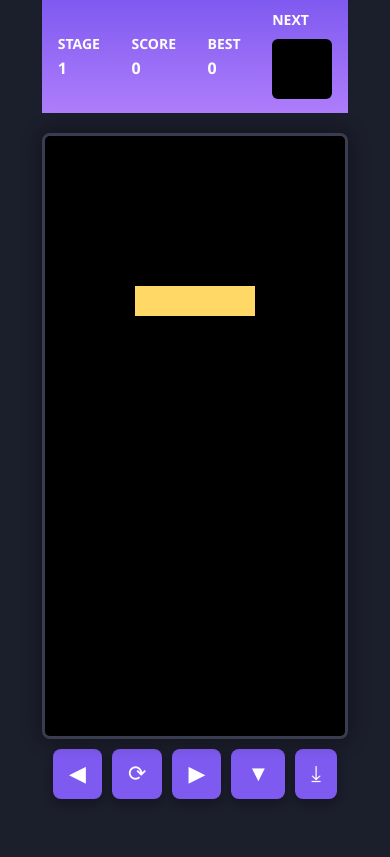
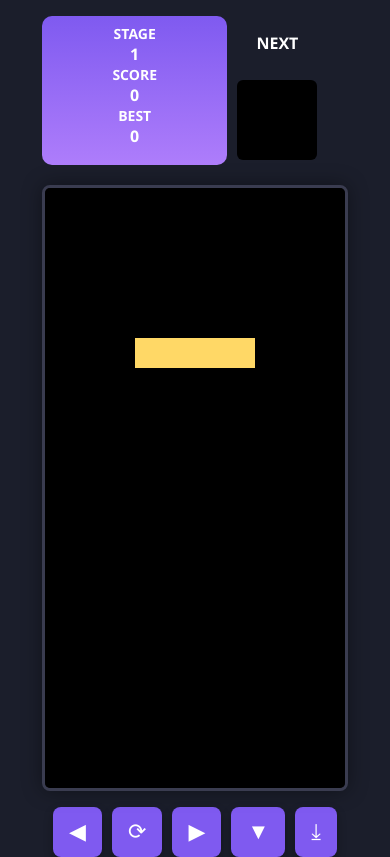
Before and after one commit to SungRyulCho/tetris-game, a plain HTML site: page index.html in a window 390 px wide. Drawn offline with Linux system fonts and the light colour scheme.

Commit message:
mobile-(5)

```diff
--- a/index.html
+++ b/index.html
@@ -8,27 +8,26 @@
   </head>
   <body>
     <div class="game-container">
-      <h1 class="title desktop-only">🎮 Modern Tetris</h1>
+      <h1 class="title">🎮 Modern Tetris</h1>
 
-      <!-- 모바일 전용 상단 점수판 + NEXT -->
-      <div class="score-bar mobile-only">
-        <div><strong>STAGE</strong><br /><span id="stage">1</span></div>
-        <div><strong>SCORE</strong><br /><span id="score">0</span></div>
-        <div><strong>BEST</strong><br /><span id="high-score">0</span></div>
-        <div>
-          <strong>NEXT</strong><br /><canvas
-            id="next-mobile"
-            width="60"
-            height="60"
-          ></canvas>
+      <!-- ✅ 모바일용 점수판 + NEXT 상단 -->
+      <div class="mobile-header mobile-only">
+        <div class="score-bar">
+          <div><strong>STAGE</strong><br /><span id="stage">1</span></div>
+          <div><strong>SCORE</strong><br /><span id="score">0</span></div>
+          <div><strong>BEST</strong><br /><span id="high-score">0</span></div>
+        </div>
+        <div class="mobile-preview">
+          <p><strong>NEXT</strong></p>
+          <canvas id="next-mobile" width="80" height="80"></canvas>
         </div>
       </div>
 
-      <!-- 캔버스와 데스크탑용 점수판 -->
+      <!-- ✅ 웹용 중앙 컨테이너 -->
       <div class="center-box">
         <canvas id="tetris" width="300" height="600"></canvas>
 
-        <!-- 웹용 점수판 -->
+        <!-- ✅ 웹용 점수판 -->
         <div id="score-container" class="desktop-only">
           <p><strong>STAGE</strong><br /><span id="stage">1</span></p>
           <p><strong>SCORE</strong><br /><span id="score">0</span></p>
@@ -38,7 +37,7 @@
         </div>
       </div>
 
-      <!-- 모바일 조작 버튼 -->
+      <!-- ✅ 모바일 조작 버튼 -->
       <div class="mobile-controls mobile-only">
         <button onclick="move('left')">◀</button>
         <button onclick="rotateBlock()">⟳</button>
@@ -56,6 +55,7 @@
 
       <div id="stage-popup"></div>
     </div>
+
     <script src="script.js"></script>
   </body>
 </html>
--- a/style.css
+++ b/style.css
@@ -49,14 +49,12 @@ canvas#tetris {
   margin: 12px 0;
   font-weight: bold;
 }
-
 #score-container span {
   font-size: 20px;
   font-weight: bold;
   display: block;
   margin-top: 4px;
 }
-
 #next,
 #next-mobile {
   margin-top: 10px;
@@ -76,7 +74,6 @@ canvas#tetris {
   justify-content: center;
   z-index: 10;
 }
-
 #overlay.show {
   display: flex;
 }
@@ -88,7 +85,6 @@ canvas#tetris {
   border-radius: 10px;
   box-shadow: 0 0 20px rgba(255, 0, 0, 0.3);
 }
-
 #restart-btn {
   margin-top: 15px;
   padding: 10px 20px;
@@ -98,6 +94,9 @@ canvas#tetris {
   color: white;
   font-size: 16px;
   cursor: pointer;
+}
+#restart-btn:hover {
+  background-color: #e4476c;
 }
 
 #stage-popup {
@@ -115,20 +114,19 @@ canvas#tetris {
   box-shadow: 0 10px 20px rgba(0, 0, 0, 0.4);
   z-index: 99;
 }
-
 #stage-popup.show {
   display: block;
 }
 
-/* 모바일 전용 */
+/* 🔧 모바일 숨김/표시 컨트롤 */
 .mobile-only {
   display: none;
 }
-
 .desktop-only {
   display: block;
 }
 
+/* 📱 모바일 스타일 */
 @media (max-width: 768px) {
   .title {
     display: none;
@@ -147,27 +145,35 @@ canvas#tetris {
     display: flex;
   }
 
+  .mobile-header {
+    flex-direction: row;
+    justify-content: space-between;
+    width: 90%;
+    margin-top: 16px;
+  }
+
   .score-bar {
-    flex-direction: row;
-    justify-content: space-around;
-    align-items: center;
-    width: 100%;
+    background: linear-gradient(180deg, #7f5af0, #ae7dfb);
+    padding: 8px;
+    border-radius: 10px;
+    flex: 1;
     font-size: 14px;
-    background: linear-gradient(180deg, #7f5af0, #ae7dfb);
-    padding: 10px 0;
+    text-align: center;
+    margin-right: 10px;
   }
 
   .score-bar span {
     font-size: 16px;
-    display: block;
-    margin-top: 4px;
     font-weight: bold;
   }
 
+  .mobile-preview {
+    text-align: center;
+  }
+
   .mobile-controls {
-    display: flex;
     justify-content: center;
-    margin-top: 10px;
+    margin-top: 16px;
     gap: 10px;
     flex-wrap: wrap;
   }
```
